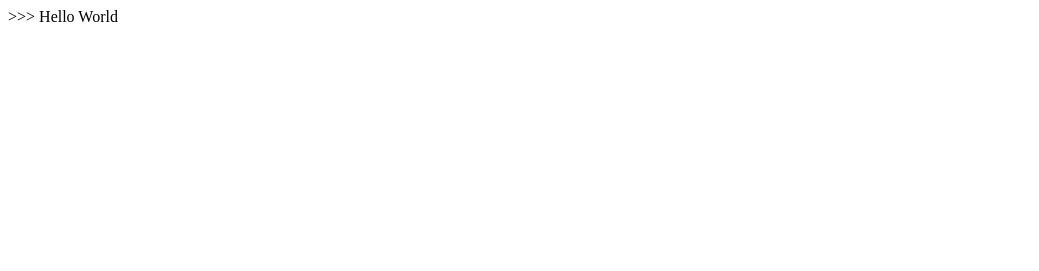
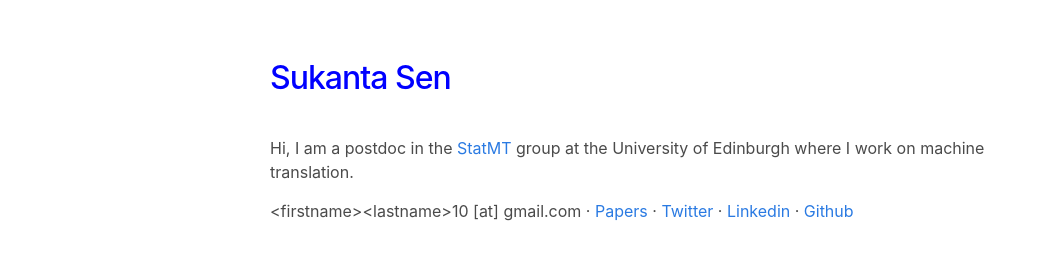
Before and after one commit to sukantasen/sukantasen.github.io, a plain HTML site: page index.html in a window 1280 px wide. Shown: the whole page, without its empty margins (0-1039 px from the left). Drawn offline with Linux system fonts and the light colour scheme.

Commit message:
add text, links

```diff
--- a/index.html
+++ b/index.html
@@ -1 +1,36 @@
->>> Hello World
+<!DOCTYPE html>
+<html lang="en">
+
+<head>
+  <meta charset="utf-8">
+  <meta http-equiv="X-UA-Compatible" content="IE=edge">
+  <meta name="viewport" content="width=device-width, initial-scale=1">
+  <title>Sukanta Sen</title>
+  <meta name="description" content="Sukanta Sen personal website">
+  <link rel="stylesheet" href="style.css">
+</head>
+
+<body>
+  <header class="site-header" role="banner">
+    <div class="wrapper">
+      <a class="site-title" style="text-decoration:none" href="/">Sukanta Sen</a>
+    </div>
+  </header>
+
+  <main class="page-content" aria-label="Content">
+    <div class="wrapper">
+      <div class="home">
+
+        <div id="content">
+          <p>Hi, I am a postdoc in the <a href="https://www.wiki.ed.ac.uk/display/statmt/People">StatMT</a> group  at the University of Edinburgh where I work on machine translation.</p>
+          <p> &lt;firstname&gt;&lt;lastname&gt;10 [at] gmail.com &#183;
+          <a href="https://scholar.google.co.in/citations?hl=en&user=HZm_UrcAAAAJ&view_op=list_works&alert_preview_top_rm=2&sortby=pubdate">Papers</a> &#183;
+          <a href="https://twitter.com/__sukanta__">Twitter</a> &#183;
+          <a href="https://www.linkedin.com/in/sukantasen">Linkedin</a> &#183;
+          <a href="https://github.com/sukantasen">Github</a>
+        </div>
+      </div>
+    </div>
+  </main>
+</body>
+</html>
--- /dev/null
+++ b/style.css
@@ -0,0 +1 @@
+body,p,ul{margin:0;padding:0}body{font:400 16px/1.5 -apple-system, system-ui, BlinkMacSystemFont, "Segoe UI", Roboto, "Helvetica Neue", Arial, sans-serif;color:rgba(17,17,17,.76);background-color:#fff;-webkit-text-size-adjust:100%;-webkit-font-feature-settings:"kern" 1;-moz-font-feature-settings:"kern" 1;-o-font-feature-settings:"kern" 1;font-feature-settings:"kern" 1;font-kerning:normal}p,ul{margin-bottom:15px}ul{margin-left:30px}li>ul{margin-bottom:0}a{color:#2a7ae2;text-decoration:none}a:visited{color:#1756a9}a:hover{color:rgba(17,17,17,.76);text-decoration:underline}.wrapper{max-width:-webkit-calc(800px - (30px * 2));max-width:calc(800px - (30px * 2));margin-right:auto;margin-left:auto;padding-right:30px;padding-left:30px}@media screen and (max-width:800px){.wrapper{max-width:-webkit-calc(800px - (30px));max-width:calc(800px - (30px));padding-right:15px;padding-left:15px}}.wrapper:after{content:"";display:table;clear:both}.site-header{border-top:5px ;min-height:56px;position:relative}.site-title{font-size:32px;font-weight:500;line-height:56px;letter-spacing:-1px;margin-bottom:0;margin-top:50px;float:left;color:#e82a37}.site-title,.site-title:visited{color:blue}.page-content{padding:30px 0}
```
